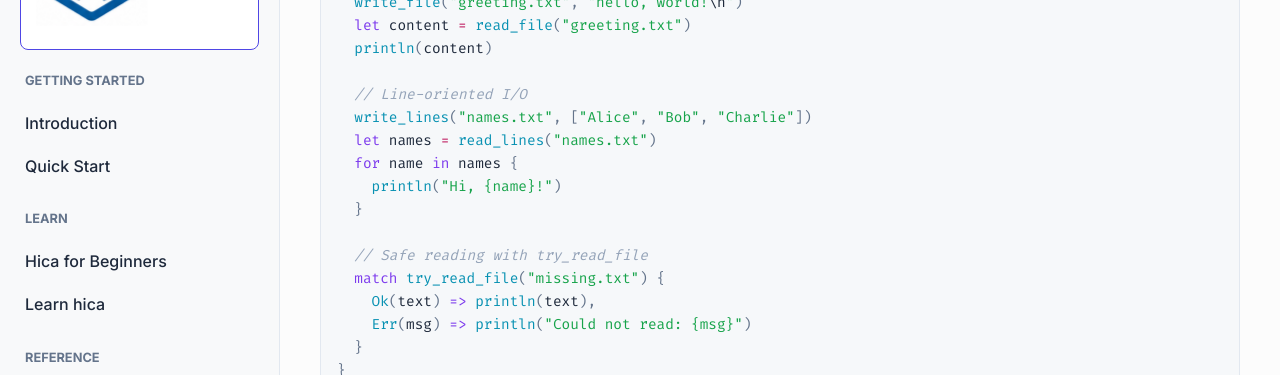
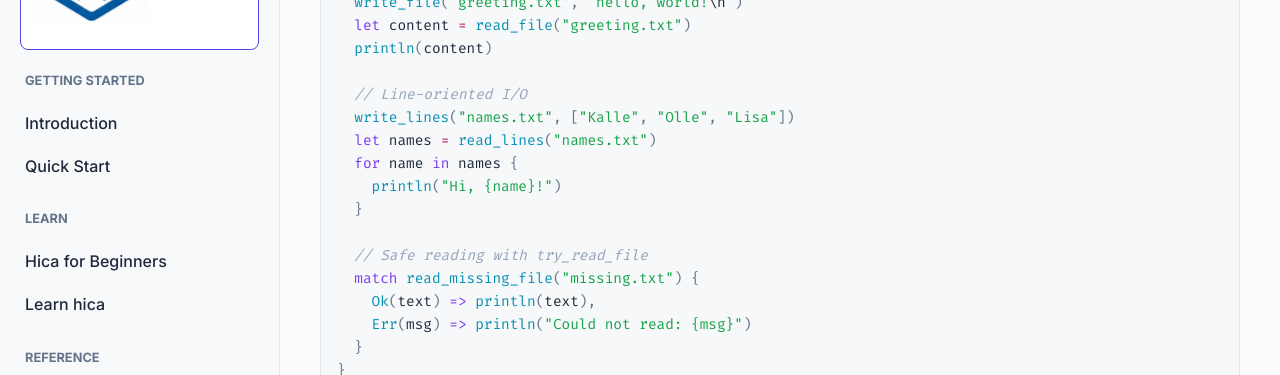
Before and after one commit to cladam/hica, a Jekyll site: the page built from docs/standard-library.md, in a window 1280 px wide and 900 px high, scrolled down 1347 px. Shown: the part 152-527 px from the top of the window. Built offline with Jekyll 4.4.1, drawn with Linux system fonts in a browser that asks for light colours; some of the changed text lies outside the part shown.

Commit message:
docs: document file I/O in stdlib, prelude, backlog, and learn module
Intent Log:
- Pre-sync safety snapshot

```diff
--- a/docs/standard-library.md
+++ b/docs/standard-library.md
@@ -47,14 +47,14 @@
   println(content)
 
   // Line-oriented I/O
-  write_lines("names.txt", ["Alice", "Bob", "Charlie"])
+  write_lines("names.txt", ["Kalle", "Olle", "Lisa"])
   let names = read_lines("names.txt")
   for name in names {
     println("Hi, {name}!")
   }
 
   // Safe reading with try_read_file
-  match try_read_file("missing.txt") {
+  match read_missing_file("missing.txt") {
     Ok(text) => println(text),
     Err(msg) => println("Could not read: {msg}")
   }
@@ -216,7 +216,7 @@
   println(to_upper(trim(msg)))
   println(contains(msg, "World"))
 
-  let csv = "kalle,lisa,olle"
+  let csv = "kalle,olle,lisa"
   println(split(csv, ","))
   println(join(split(csv, ","), " & "))
   println(replace(csv, ",", " | "))
```
Also changed, not shown: docs/language-reference.md (+1 -1 lines), 3 other files.
